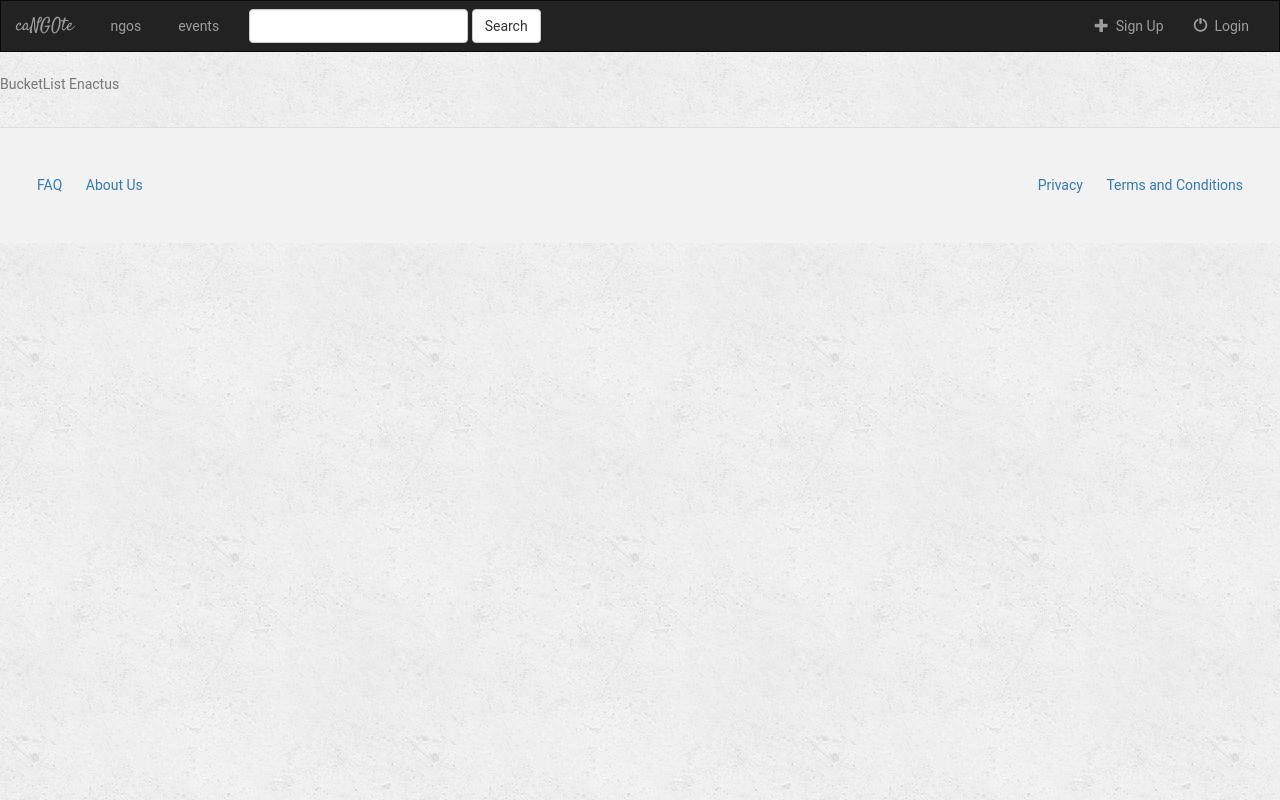
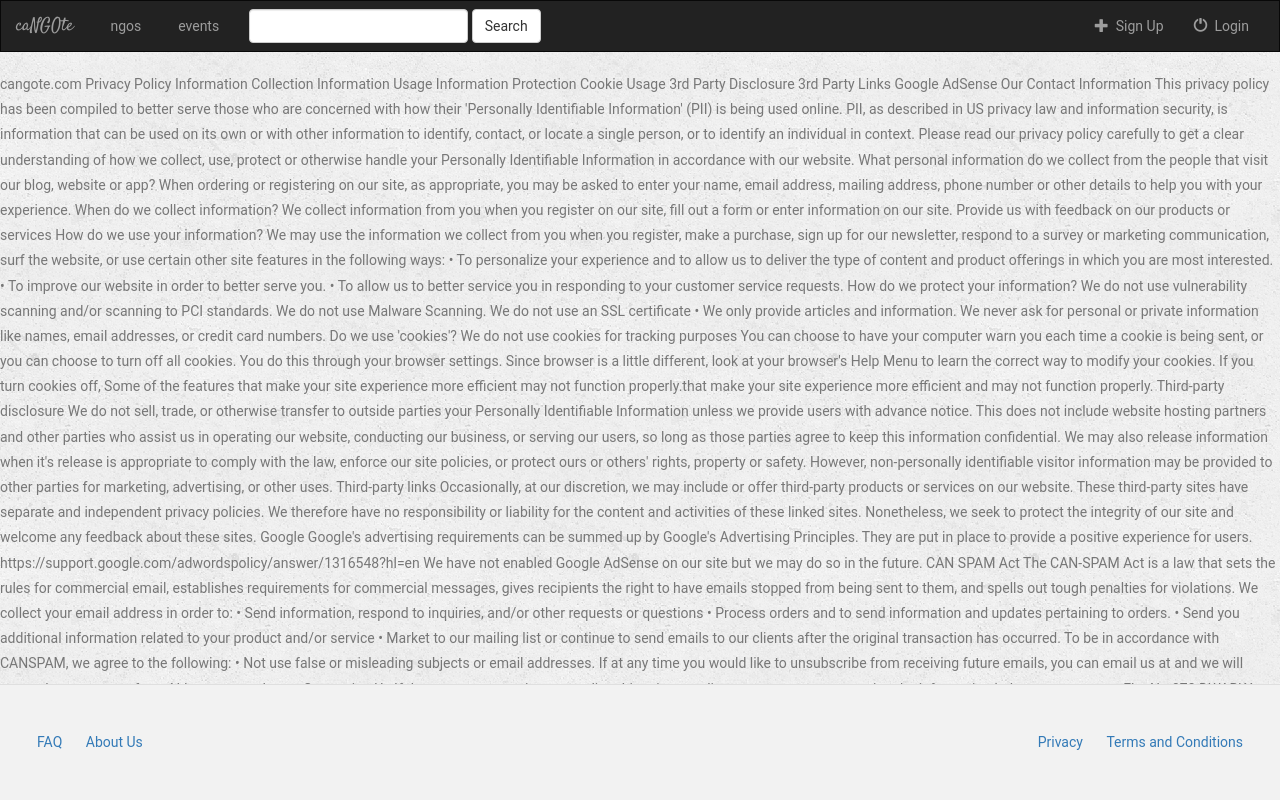
Before and after one commit to vaibhav19s/ngo, a Django app: page /landpage/privacy/ in a window 1280 px wide. Run offline with Django 3.2, Linux system fonts and the light colour scheme; data comes from the database, SQL or seed files in the repository; some libraries are stand-ins or nearby versions.

Commit message:
some positional changes regarding footer

```diff
--- a/landpage/templates/landpage/FAQ.html
+++ b/landpage/templates/landpage/FAQ.html
@@ -26,12 +26,14 @@
   border-top: solid 1px #dfdfdf;
   margin-top: 30px;
   padding-top: 45px;
-  margin-bottom: 0;
   padding-bottom: 45px;
   display: flex;
   flex-direction: row;
   justify-content: space-between;
-/*   align-self: flex-end; */
+position: absolute;
+  right: 0;
+  bottom: 0;
+  left: 0;
 
 }
 
--- a/landpage/templates/landpage/about_us.html
+++ b/landpage/templates/landpage/about_us.html
@@ -32,6 +32,10 @@
   flex-direction: row;
   justify-content: space-between;
 /*   align-self: flex-end; */
+position: absolute;
+  right: 0;
+  bottom: 0;
+  left: 0;
 
 }
 
--- a/landpage/templates/landpage/base.html
+++ b/landpage/templates/landpage/base.html
@@ -34,7 +34,7 @@ html,body,h1,h2,h3,h4,h5,h6 {font-family: "Roboto", sans-serif;}
 
 
 
-<nav class="navbar navbar-inverse">
+<nav class="navbar navbar-inverse" style="">
     <div class="container-fluid">
 
         <!-- Header -->
--- a/landpage/templates/landpage/detail.html
+++ b/landpage/templates/landpage/detail.html
@@ -46,6 +46,10 @@
   flex-direction: row;
   justify-content: space-between;
 /*   align-self: flex-end; */
+position: absolute;
+  right: 0;
+  bottom: 0;
+  left: 0;
 
 }
 
--- a/landpage/templates/landpage/index.html
+++ b/landpage/templates/landpage/index.html
@@ -50,12 +50,17 @@
   border-top: solid 1px #dfdfdf;
   margin-top: 30px;
   padding-top: 45px;
+  margin-bottom: -50px;
   margin-bottom: 0;
   padding-bottom: 45px;
   display: flex;
   flex-direction: row;
   justify-content: space-between;
 /*   align-self: flex-end; */
+position: absolute;
+  right: 0;
+  bottom: 0;
+  left: 0;
 
 }
 
--- a/landpage/templates/landpage/privacy.html
+++ b/landpage/templates/landpage/privacy.html
@@ -3,11 +3,99 @@
 
 {% block body %}
 
-{% for ngo in all_ngos %}
+<p>
 
-    {{ngo.name}}
+cangote.com Privacy Policy
+Information Collection
+Information Usage
+Information Protection
+Cookie Usage
+3rd Party Disclosure
+3rd Party Links
+Google AdSense
+Our Contact Information
+This privacy policy has been compiled to better serve those who are concerned with how their 'Personally Identifiable Information' (PII) is being used online. PII, as described in US privacy law and information security, is information that can be used on its own or with other information to identify, contact, or locate a single person, or to identify an individual in context. Please read our privacy policy carefully to get a clear understanding of how we collect, use, protect or otherwise handle your Personally Identifiable Information in accordance with our website.
 
-{% endfor %}
+What personal information do we collect from the people that visit our blog, website or app?
+
+When ordering or registering on our site, as appropriate, you may be asked to enter your name, email address, mailing address, phone number or other details to help you with your experience.
+
+When do we collect information?
+
+We collect information from you when you register on our site, fill out a form or enter information on our site.
+
+Provide us with feedback on our products or services
+How do we use your information?
+
+We may use the information we collect from you when you register, make a purchase, sign up for our newsletter, respond to a survey or marketing communication, surf the website, or use certain other site features in the following ways:
+
+      • To personalize your experience and to allow us to deliver the type of content and product offerings in which you are most interested.
+      • To improve our website in order to better serve you.
+      • To allow us to better service you in responding to your customer service requests.
+
+How do we protect your information?
+
+We do not use vulnerability scanning and/or scanning to PCI standards.
+We do not use Malware Scanning.
+
+We do not use an SSL certificate
+      • We only provide articles and information. We never ask for personal or private information like names, email addresses, or credit card numbers.
+
+Do we use 'cookies'?
+
+We do not use cookies for tracking purposes
+
+You can choose to have your computer warn you each time a cookie is being sent, or you can choose to turn off all cookies. You do this through your browser settings. Since browser is a little different, look at your browser's Help Menu to learn the correct way to modify your cookies.
+
+If you turn cookies off, Some of the features that make your site experience more efficient may not function properly.that make your site experience more efficient and may not function properly.
+
+
+Third-party disclosure
+
+We do not sell, trade, or otherwise transfer to outside parties your Personally Identifiable Information unless we provide users with advance notice. This does not include website hosting partners and other parties who assist us in operating our website, conducting our business, or serving our users, so long as those parties agree to keep this information confidential. We may also release information when it's release is appropriate to comply with the law, enforce our site policies, or protect ours or others' rights, property or safety.
+
+However, non-personally identifiable visitor information may be provided to other parties for marketing, advertising, or other uses.
+
+Third-party links
+
+Occasionally, at our discretion, we may include or offer third-party products or services on our website. These third-party sites have separate and independent privacy policies. We therefore have no responsibility or liability for the content and activities of these linked sites. Nonetheless, we seek to protect the integrity of our site and welcome any feedback about these sites.
+
+Google
+
+Google's advertising requirements can be summed up by Google's Advertising Principles. They are put in place to provide a positive experience for users. https://support.google.com/adwordspolicy/answer/1316548?hl=en
+
+We have not enabled Google AdSense on our site but we may do so in the future.
+
+CAN SPAM Act
+
+The CAN-SPAM Act is a law that sets the rules for commercial email, establishes requirements for commercial messages, gives recipients the right to have emails stopped from being sent to them, and spells out tough penalties for violations.
+
+We collect your email address in order to:
+      • Send information, respond to inquiries, and/or other requests or questions
+      • Process orders and to send information and updates pertaining to orders.
+      • Send you additional information related to your product and/or service
+      • Market to our mailing list or continue to send emails to our clients after the original transaction has occurred.
+
+To be in accordance with CANSPAM, we agree to the following:
+      • Not use false or misleading subjects or email addresses.
+
+If at any time you would like to unsubscribe from receiving future emails, you can email us at
+and we will promptly remove you from ALL correspondence.
+
+
+Contacting Us
+
+If there are any questions regarding this privacy policy, you may contact us using the information below.
+
+cangote.com
+Flat No-372
+DWARKA, NEW DELHI 110078
+India
+cangote@gmail.com
+
+Last Edited on 2018-02-10
+
+</p>
 
 <div class="footer">
      <div class="left">
@@ -32,6 +120,10 @@
   flex-direction: row;
   justify-content: space-between;
 /*   align-self: flex-end; */
+position: absolute;
+  right: 0;
+  bottom: 0;
+  left: 0;
 
 }
 
--- a/landpage/templates/landpage/terms.html
+++ b/landpage/templates/landpage/terms.html
@@ -32,6 +32,10 @@
   flex-direction: row;
   justify-content: space-between;
 /*   align-self: flex-end; */
+position: absolute;
+  right: 0;
+  bottom: 0;
+  left: 0;
 
 }
 
```
Also changed, not shown: landpage/templates/landpage/homepage.html (+11 -5 lines).
